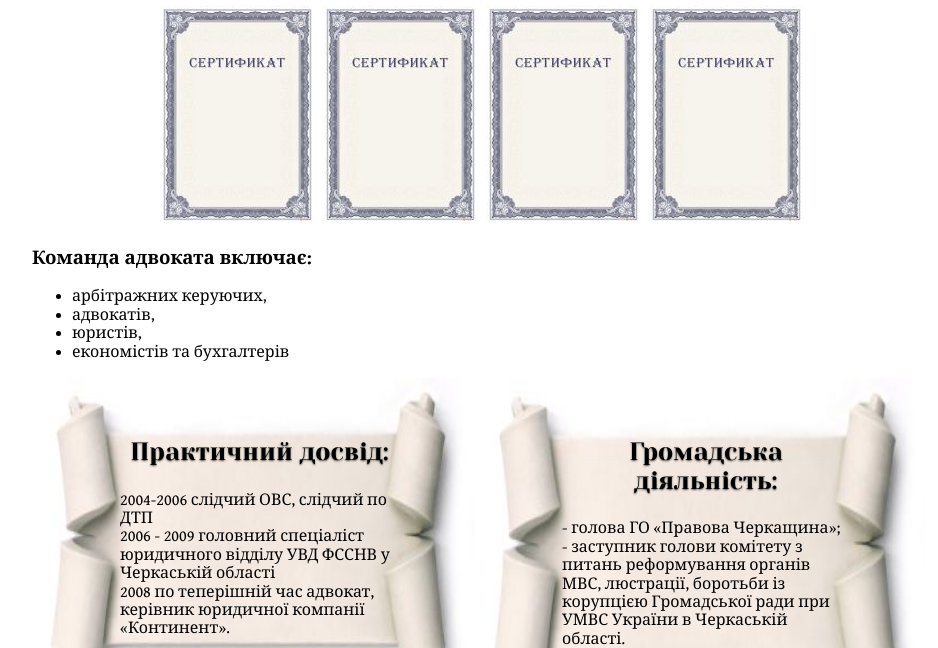
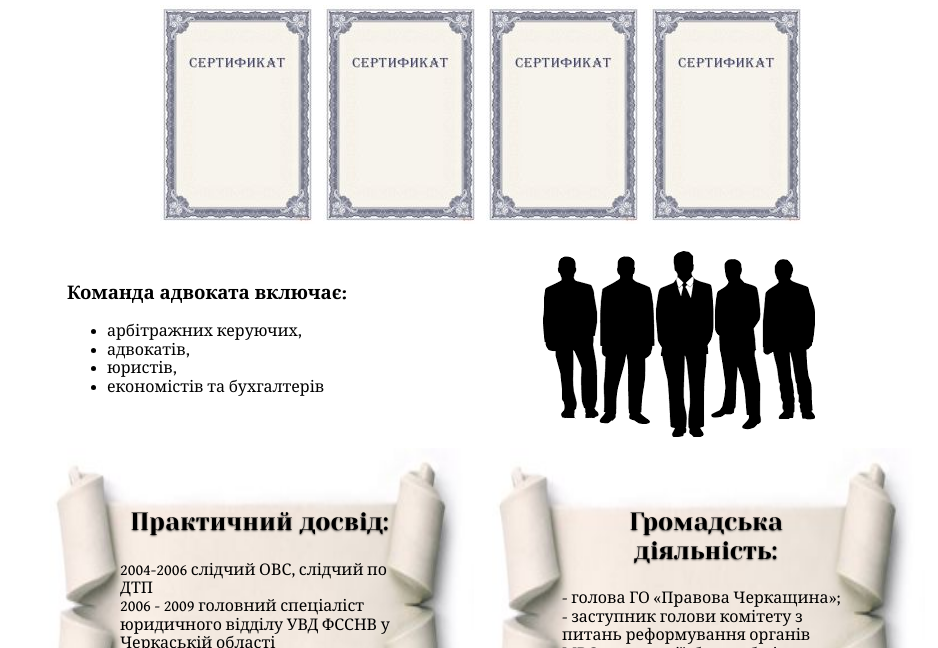
Before and after one commit to Lia5/lawyer, a plain HTML site: page index.html in a window 1280 px wide. Shown: the part 652-1300 px from the top of the page, without its empty margins (158-1096 px from the left). Drawn offline with Linux system fonts and the light colour scheme.

Commit message:
added div team

```diff
--- a/css/style.css
+++ b/css/style.css
@@ -165,6 +165,17 @@ header img {
   text-align: center;
 }
 
+.team {
+  position: relative;
+  padding: 35px;
+}
+
+.team img {
+  position: absolute;
+  top: 10%;
+  right: 13%;
+}
+
 section h3 {
   font-family: "YesevaOne", Georgia, "Times New Roman", Times, serif;
   font-size: 25px;
--- a/index.html
+++ b/index.html
@@ -36,8 +36,6 @@
               <li>відсутність шаблонів та стереотипів;</li>
               <li>регулярне підвищення кваліфікаційного рівня.</li>
             </ul></p>
-
-
             <div class="sertifikates">
               <h2>Сертификаты:</h2>
               <img src="img/sertifikat1-mini.jpg" alt="Сертификат" width="155" height="219">
@@ -45,15 +43,16 @@
               <img src="img/sertifikat1-mini.jpg" alt="Сертификат" width="155" height="219">
               <img src="img/sertifikat1-mini.jpg" alt="Сертификат" width="155" height="219">
             </div>
-
+            <div class="team">
               <h3>Команда адвоката включає:</h3>
+              <img src="img/team.png" alt="Команда">
               <ul>
                 <li>арбітражних керуючих,</li>
                 <li>адвокатів,</li>
                 <li>юристів,</li>
                 <li>економістів та бухгалтерів</li>
               </ul>
-
+            </div>
             <section class="experience">
               <h3>Практичний досвід:</h3>
               <p>2004-2006 слідчий ОВС, слідчий по ДТП<br>
@@ -94,7 +93,7 @@
           </div>
           <footer>
             <p>Новини<br> <!--если этоссылка - куда она должна вести?-->
-        <span class="copy"> &copy; copyright, 2017</p> <!--или что тут надо писать? его фио?-- год я позже доделаю - чтобы менялся>
+            <span class="copy"> &copy; copyright, 2017</p> <!--или что тут надо писать? его фио? год я позже доделаю - чтобы менялся-->
           </footer>
     </div>
   </body>
```
Also changed, not shown: img/team.jpg (deleted), img/team.png (added). Lines whose indentation alone changed are shown as unchanged.
